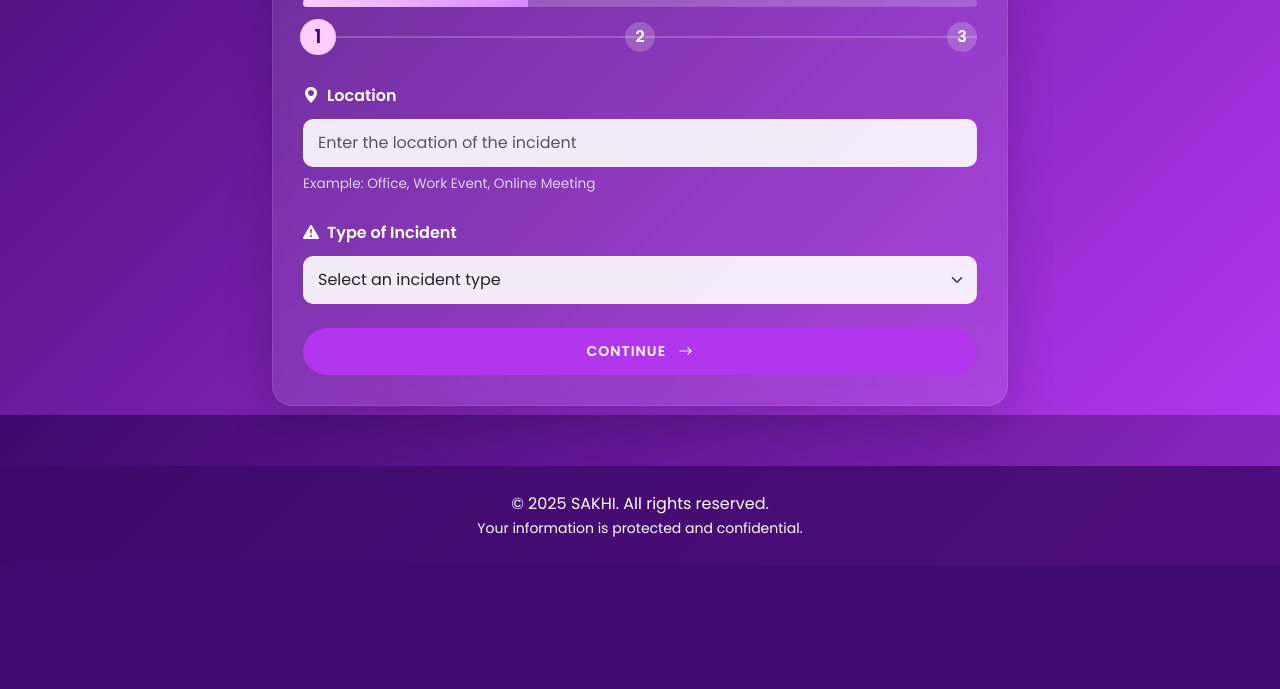
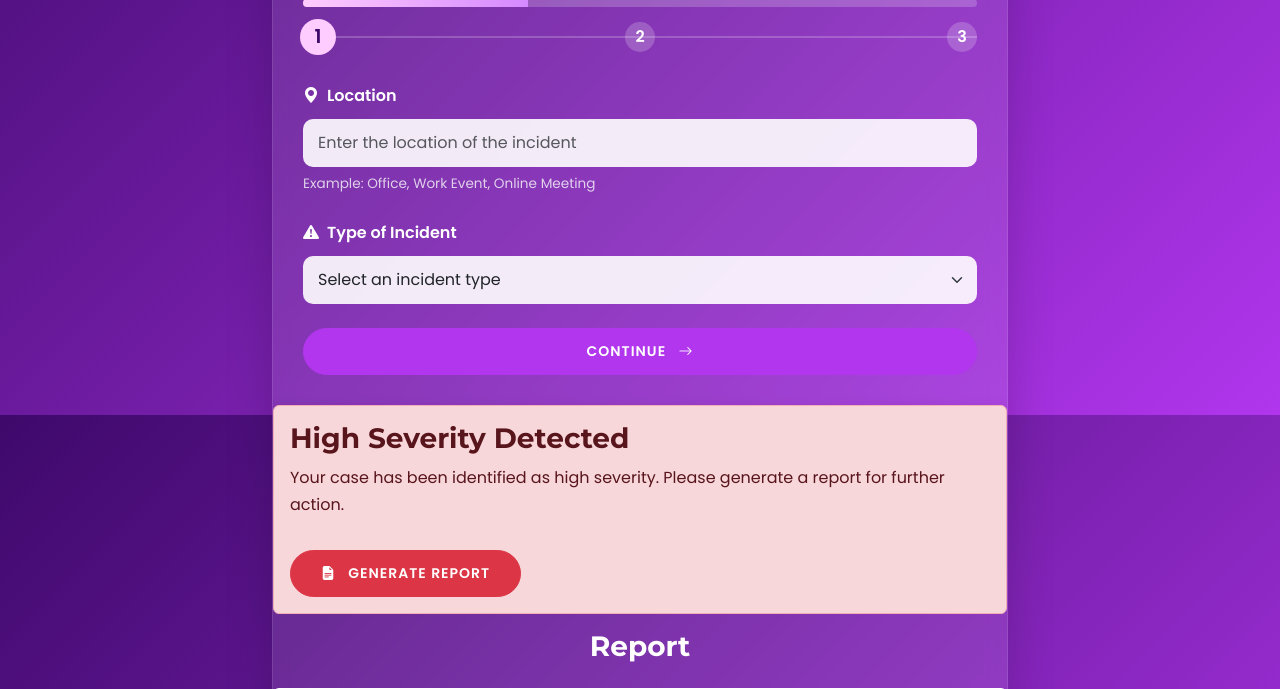
Before and after one commit to nehachaudhari20/She_Solves_EmpowHER, a FastAPI app: page /form in a window 1280 px wide. Shown: the part 385-1074 px from the top of the page. Before the commit the page ends 922 px from the top, so only its background shows below. Run offline with FastAPI, Linux system fonts and the light colour scheme; some libraries are stand-ins or nearby versions.

Commit message:
Update form.html
added new pages

```diff
--- a/templates/form.html
+++ b/templates/form.html
@@ -214,76 +214,93 @@
 
                 <!-- Step 3: Additional Information -->
                             <div class="form-step" id="step3">
-                  <div class="mb-4">
-                    <label for="reportSurity" class="form-label">
-                      <i class="bi bi-flag-fill me-2"></i>Are you sure to report
-                      this incident?
-                    </label>
-                    <select id="reportSurity" class="form-select">
-                      <option value="Yes">Yes, I am sure.</option>
-                      <option value="No">No</option>
-                    </select>
+                                <div class="mb-4 p-4 bg-white bg-opacity-10 rounded">
+                                    <h3 class="text-xl font-semibold mb-2">Review Your Information</h3>
+                                    <p class="mb-4">Please review your information before submitting. Once submitted, your report will be analyzed for severity.</p>
+
+                                    <div class="review-info">
+                                        <div class="d-flex justify-content-between mb-2">
+                                            <span class="fw-semibold">Location:</span>
+                                            <span id="reviewLocation"></span>
+                                        </div>
+                                        <div class="d-flex justify-content-between mb-2">
+                                            <span class="fw-semibold">Incident Type:</span>
+                                            <span id="reviewIncidentType"></span>
+                                        </div>
+                                        <div class="d-flex justify-content-between mb-2" id="reviewOtherContainer">
+                                            <span class="fw-semibold">Specified Type:</span>
+                                            <span id="reviewOtherIncident"></span>
+                                        </div>
+                                        <div class="d-flex justify-content-between mb-2">
+                                            <span class="fw-semibold">Date:</span>
+                                            <span id="reviewDate"></span>
+                                        </div>
+                                    </div>
                                 </div>
 
                                 <div class="d-flex justify-content-between">
-                    <button
-                      type="button"
-                      class="btn btn-outline-light prev-step"
-                    >
-                      <i class="bi bi-arrow-left me-2"></i> Back
-                    </button>
-                    <button type="submit" class="btn btn-primary">
-                      Submit Report
-                    </button>
+                                    <button type="button" class="btn btn-outline-light prev-step"><i class="bi bi-arrow-left me-2"></i> Back</button>
+                                    <button type="submit" class="btn btn-primary">Submit Data</button>
                                 </div>
                             </div>
                         </form>
+
+                        <!-- Checking Severity Section -->
                         <div class="check-severity" id="checkSeverity">
                             <div class="spinner-border text-light" role="status">
                                 <span class="visually-hidden">Checking...</span>
                             </div>
-                <p class="text-light">
-                  Severity of your case is being checked, please wait for a few
-                  seconds...
-                </p>
+                            <p class="text-light">Severity of your case is being checked, please wait for a few seconds...</p>
                         </div>
+
+                        <!-- Low Severity Section -->
                         <div class="low-severity-redirect" id="lowSeverityRedirect">
                             <div class="alert alert-warning">
                                 <h3>Low Severity Detected</h3>
-                  <p>
-                    Your case has been identified as low severity. You will be
-                    redirected to our self-help resources.
-                  </p>
-                  <div class="spinner-border text-warning" role="status">
-                    <span class="visually-hidden">Redirecting...</span>
+                                <p>Your case has been identified as low severity. You will be redirected to our self-help resources.</p>
+                                <button id="chatbotRedirectBtn" class="btn btn-warning mt-3">
+                                    <i class="bi bi-chat-dots-fill me-2"></i> Redirect to Chatbot
+                                </button>
                             </div>
                         </div>
+
+                        <!-- High Severity Section -->
+                        <div class="high-severity-redirect" id="highSeverityRedirect">
+                            <div class="alert alert-danger">
+                                <h3>High Severity Detected</h3>
+                                <p>Your case has been identified as high severity. Please generate a report for further action.</p>
+                                <button id="generateReportBtn" class="btn btn-danger mt-3">
+                                    <i class="bi bi-file-earmark-text-fill me-2"></i> Generate Report
+                                </button>
                             </div>
+                        </div>
+
+                        <!-- Report Generation Section -->
+                        <div class="report-generation" id="reportGeneration">
+                            <h3 class="text-center mb-4">Report</h3>
+                            <div class="report-preview mb-4 bg-white bg-opacity-5 p-4 rounded">
+                                <img src="report-placeholder.jpg" alt="Report Preview" class="img-fluid rounded mx-auto d-block border border-white border-opacity-20">
+                            </div>
+                            <p class="text-center mb-4">Your report has been generated. You can download it for your records.</p>
+                            <div class="d-grid">
+                                <button id="downloadReportBtn" class="btn btn-primary">
+                                    <i class="bi bi-download me-2"></i> Download Report
+                                </button>
+                            </div>
+                        </div>
+
+                        <!-- Success Message Section -->
                         <div class="submission-success" id="submissionSuccess">
                             <div class="success-icon">
                                 <i class="bi bi-check-circle-fill"></i>
                             </div>
                             <h3>Report Submitted Successfully</h3>
-                <p>
-                  Thank you for your courage in reporting this incident. Your
-                  information has been securely recorded.
-                </p>
-                <p class="report-id">
-                  Your Report ID: <span id="reportId">SK-2025-</span>
-                </p>
+                            <p>Thank you for your courage in reporting this incident. Your information has been securely recorded.</p>
+                            <p class="report-id">Your Report ID: <span id="reportId">SK-2025-</span></p>
                             <div class="d-grid mt-4">
                                 <a href="#" class="btn btn-primary">Download Report</a>
                             </div>
                         </div>
-              <!-- <div class="low-severity-redirect" id="lowSeverityRedirect">
-                            <div class="alert alert-warning">
-                                <h3>Low Severity Detected</h3>
-                                <p>Your case has been identified as low severity. You will be redirected to our self-help resources.</p>
-                                <div class="spinner-border text-warning" role="status">
-                                    <span class="visually-hidden">Redirecting...</span>
-                                </div>
-                            </div>
-                        </div> -->
                     </div>
                 </div>
             </div>
```
Lines whose indentation alone changed are shown as unchanged.
